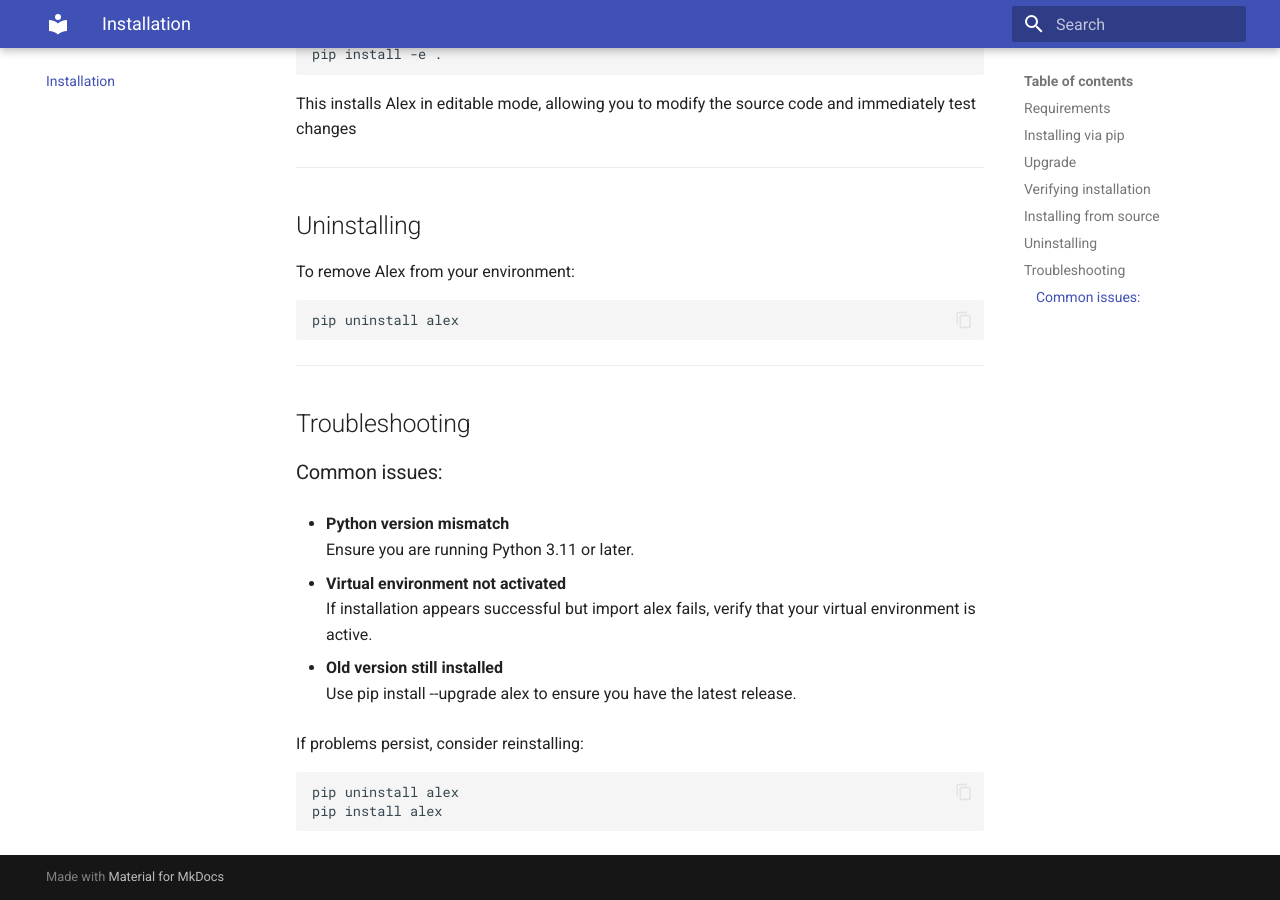
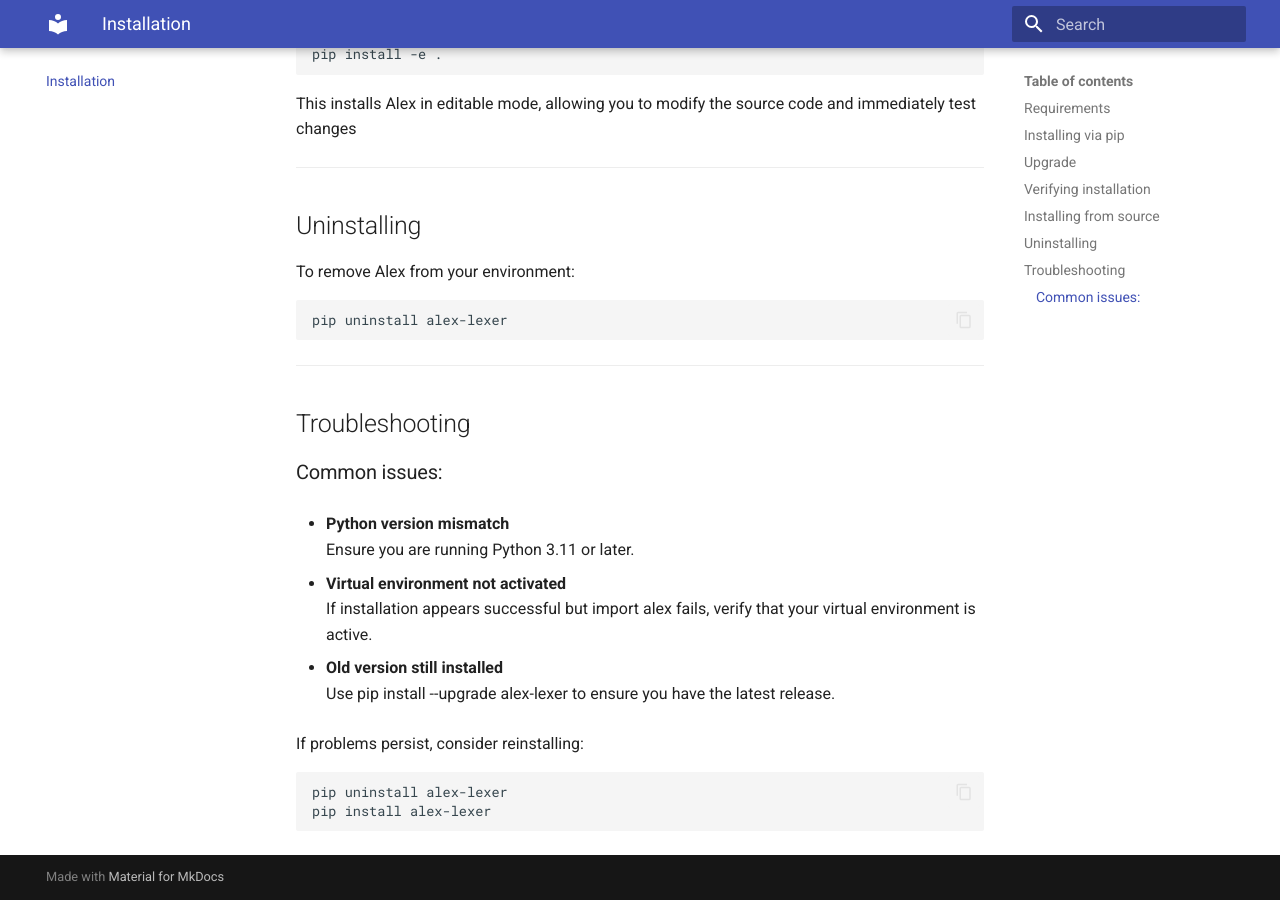
Before and after one commit to rogerlindberg/alex, an MkDocs documentation site: the page built from docs/installation.md, in a window 1280 px wide and 900 px high, scrolled down 1808 px. Built offline with MkDocs 1.6.1 and Material for MkDocs 9.7.7, drawn with Linux system fonts in a browser that asks for light colours.

Commit message:
Updated uninstall command description

```diff
--- a/docs/installation.md
+++ b/docs/installation.md
@@ -81,7 +81,7 @@ source code and immediately test changes
 
 To remove Alex from your environment:
 
-    pip uninstall alex
+    pip uninstall alex-lexer
 
 ---
 
@@ -93,12 +93,13 @@ To remove Alex from your environment:
 Ensure you are running Python 3.11 or later.
 
 - **Virtual environment not activated**<br>
-If installation appears successful but import alex fails, verify that your virtual environment is active.
+If installation appears successful but import alex fails, verify that
+your virtual environment is active.
 
 - **Old version still installed**<br>
-Use pip install --upgrade alex to ensure you have the latest release.
+Use pip install --upgrade alex-lexer to ensure you have the latest release.
 
 If problems persist, consider reinstalling:
 
-    pip uninstall alex
-    pip install alex
+    pip uninstall alex-lexer
+    pip install alex-lexer
```
